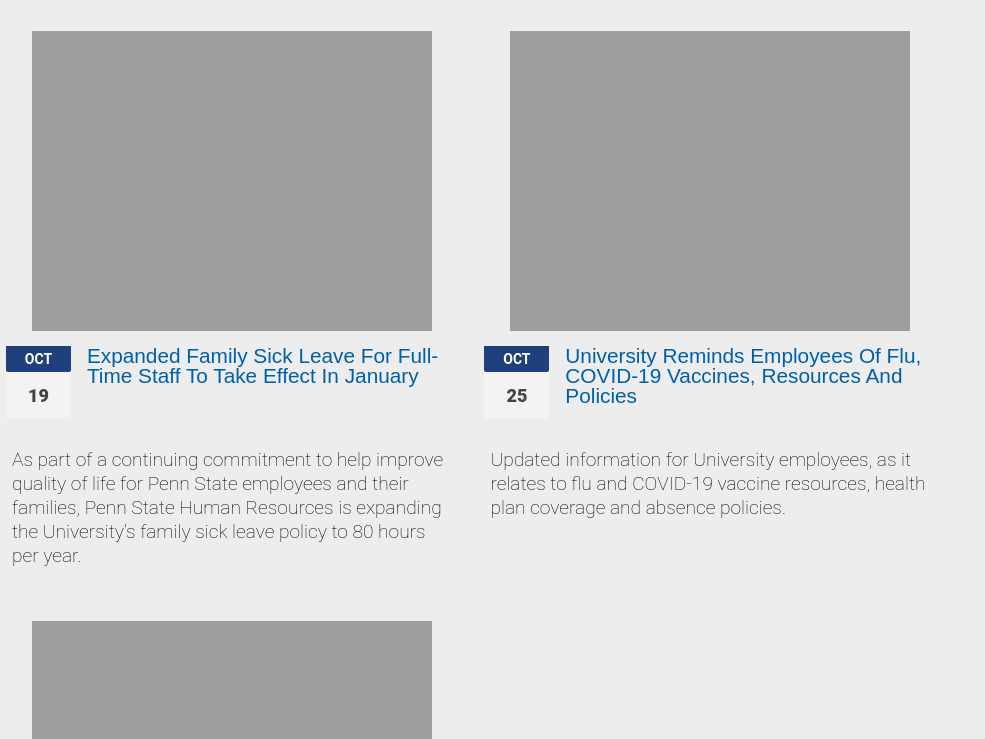
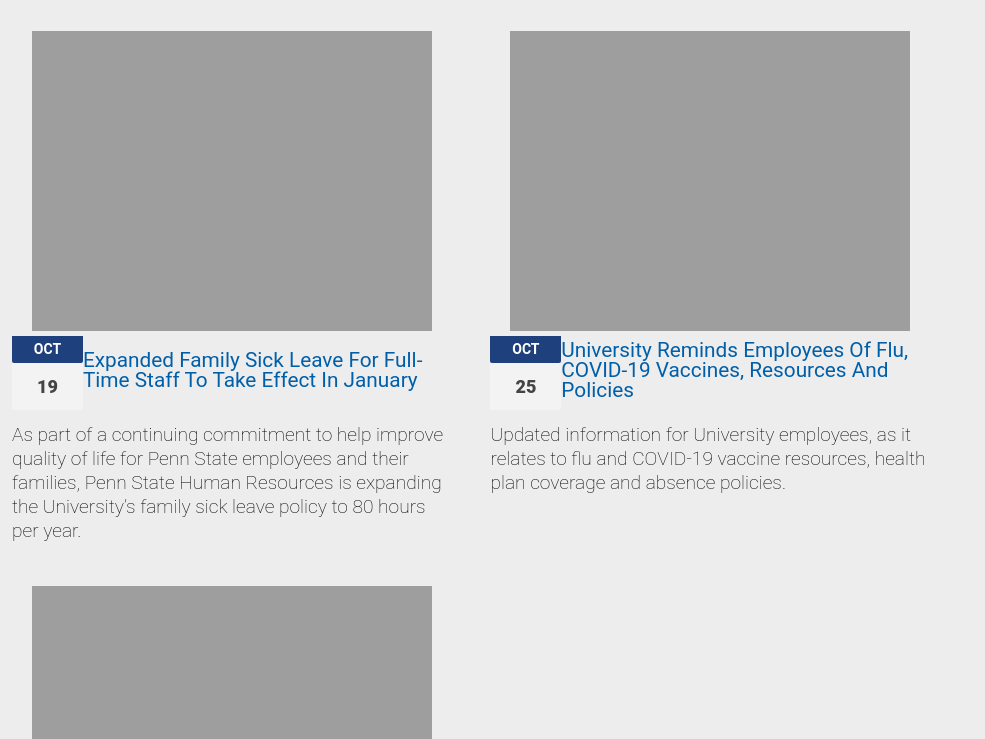
Before and after one commit to nihaojingting/project-2, a website with bundled scripts: page index.html in a window 1280 px wide. Shown: the part 61-800 px from the top of the page, without its empty margins (0-985 px from the left). Built offline with nearby package versions, Linux system fonts and the light colour scheme.

Commit message:
final changes?

```diff
--- a/src/PolarisChip.js
+++ b/src/PolarisChip.js
@@ -1,333 +1,142 @@
 import { LitElement, html, css } from 'lit';
-
 import "./date-chip.js";
-
-
 
 export class PolarisChip extends LitElement {
 
   static get properties() {
-
     return {
-
       name: { type: String },
-
       link: { type: String },
-
       active: { type: Boolean, reflect: true },
-
       imageSrc: { type: String },
-
       header: { type: String },
-
       desc: { type: String },
-
       date: { type: String },
-
     };
-
   }
 
-
-
   static get styles() {
-
     return css`
-
       :host {
-
         display: inline-flex;
-
         margin: 12px;
-
-        max-width: 300px;
-
+        max-width: 450px;
         flex-direction: column;
-
       }
 
-
-
-      :host {
-
-        display: inline-flex;
-
-        margin: 12px;
-
-        max-width: 450px;
-
+      .cardcontainer {
+        display: flex;
         flex-direction: column;
-
+        float: left;
+        box-sizing: border-box;
+        font-family: 'Roboto', sans-serif;
+        margin-right: 10px;
+        line-height: 20px;
+        gap: 0px;
       }
 
-
-
-      .cardcontainer {
-
-        display: flex;
-
-        flex-direction: column;
-
-        float: left;
-
-        box-sizing: border-box;
-
-        font-family: 'Roboto', sans-serif;
-
-        margin-right: 10px;
-
-        line-height: 20px;
-
-        gap: 0px;
-
+      a.chip {
+        position: relative;
+        display: block;
+        cursor: pointer;
+        font-weight: bold;
+        text-decoration: none;
+        padding: 0;
+        font-size: 16px;
       }
 
-
-
-      a.chip {
-
-        position: relative;
-
-        display: block;
-
-        cursor: pointer;
-
+      a.chip::before {
+        content: '';
+        position: absolute;
+        top: 0; left: 0;
+        width: 100%;
+        height: 100%;
+        background-color: rgba(30, 64, 124, 0.35);
+        opacity: 0;
       }
 
-
-
-      a.chip::before {
-
-        content: '';
-
-        position: absolute;
-
-        top: 0;
-
-        left: 0;
-
-        width: 100%;
-
-        height: 100%;
-
-        background-color: rgba(30, 64, 124, 0.35);
-
-        opacity: 0;
-
+      a.chip:hover::before {
+        opacity: 1;
       }
 
-
-
-      a.chip:hover::before {
-
-        opacity: 1;
-
+      a.chip img {
+        max-width: 450px;
+        height: auto;
       }
 
-
-
-      a.chip img {
-
-        max-width: 450px;
-
-        height: auto;
-
-      }
-
-
-
-      a.chip {
-
-        font-weight: bold;
-
-        text-decoration: none;
-
-        padding: 0px 0px;
-
-        font-size: 16px;
-
-      }
-
-
-
-      .imagecontainer {
-
+      .imagecontainer, .headercontainer {
         display: flex;
-
-        flex-wrap: wrap;
-
         justify-content: center;
-
         align-items: center;
-
-      }
-
-
-
-      @media (max-width: 768px) {
-
-        .cardcontainer {
-
-          flex-direction: column;
-
-        }
-
-      }
-
-
-
-      .headercontainer {
-
-        display: flex;
-
-        margin: 10px 0;
-
-        align-items: stretch;
-
-        gap: 10px;
-
       }
 
       h3 {
-
         font-size: 20.8px;
-
-        font-family: sans-serif;
-
-        margin-block-start: 0em;
-
-        margin-block-end: 0em;
-
+        margin: 0;
         font-weight: 400;
-
-
-
       }
 
-
-
       .cardheader {
-
         color: rgb(0, 95, 169);
-
-        text-decoration-line: none;
-
-        text-decoration-style: solid;
-
+        text-decoration: none;
       }
 
-
-
       .descriptioncontainer {
-
-        padding-left: -2px;
-
-        padding-right: 1px;
-
-        padding-top: 0em;
-
-        padding-bottom: 10px;
-
+        padding: 0 -2px 10px 1px;
         line-height: 24px;
-
-        margin-top: 0px;
-
       }
 
-
-
       .description {
-
         font-family: 'Roboto', sans-serif;
-
         font-size: 19.2px;
-
         color: #000;
-
         font-weight: 150;
-
       }
 
+      @media (max-width: 768px) {
+        .cardcontainer {
+          flex-direction: column;
+        }
+      }
     `;
-
   }
 
-
-
   constructor() {
-
     super();
-
     this.name = '';
-
     this.link = '';
-
     this.imageSrc = '';
-
     this.header = '';
-
     this.desc = '';
-
     this.date = '';
-
   }
 
-
-
   render() {
-
     return html`
-
       <div class="cardcontainer">
-
         <!-- image container -->
-
         <div class="imagecontainer">
-
           <a class="chip" href="${this.link}" target="_blank">
-
             <img src="${this.imageSrc}" alt="${this.name}">
-
             <slot>${this.name}</slot>
-
           </a>
-
         </div>
-
         <!-- date chip / heading -->
-
         <div class="headercontainer">
-
           <date-chip date="${this.date}"></date-chip>
-
           <h3>
-
             <a class="cardheader" href="${this.link}" target="_blank">
-
               <slot>${this.header}</slot>
-
             </a>
-
           </h3>
-
         </div>
-
         <!-- desc -->
-
         <div class="descriptioncontainer">
-
           <p class="description">
-
             <slot>${this.desc}</slot>
-
           </p>
-
         </div>
-
       </div>
-
     `;
-
   }
-
 }
--- a/src/date-chip.js
+++ b/src/date-chip.js
@@ -1,217 +1,83 @@
 import { LitElement, html, css } from 'lit';
 
-
-
 export class DateChip extends LitElement {
-
-
-
   static get properties() {
-
-
-
     return {
-
       date: { type: String },
-
       month: { type: String },
-
       day: { type: Number }
-
     };
-
   }
 
-
-
   static get styles() {
-
-
-
     return css`
-
-
-
       :host {
-
         display: block;
-
       }
-
-
-
       .container {
-
         display: flex;
-
         flex-direction: column;
-
-        float: left;
-
         box-sizing: border-box;
-
         font-family: 'Roboto', sans-serif;
-
         width: 100%;
-
         height: 100%;
-
-        margin-right: 10px;
-
-        margin-top: 0em;
-
-        margin-left: -6px;
-
+        margin: 0 10px -6px 0;
         line-height: 24px;
-
         text-align: center;
-
       }
-
-
-
+      .month, .day {
+        background-clip: border-box;
+        background-origin: padding-box;
+        background-size: auto;
+        border-radius: 0 0 2px 2px;
+        padding: 2px 10px;
+      }
       .month {
-
         background-color: #1E407C;
-
-        background-clip: border-box;
-
-        background-origin: padding-box;
-
-        background-size: auto;
-
-        border-bottom-left-radius: 2px;
-
-        border-bottom-right-radius: 2px;
-
-        border-top-left-radius: 0px;
-
-        border-top-right-radius: 0px;
-
         color: white;
-
         font-size: 14px;
-
         font-weight: 700;
-
         line-height: 23.04px;
-
-        padding-left: 10px;
-
-        padding-right: 10px;
-
-        padding-top: 2px;
-
-        padding-bottom: 1px;
-
         text-transform: uppercase;
-
       }
-
-
-
       .day {
-
         background-color: #f3f3f3;
-
-        background-clip: border-box;
-
-        background-origin: padding-box;
-
-        background-size: auto;
-
-        border-bottom-left-radius: 2px;
-
-        border-bottom-right-radius: 2px;
-
-        border-top-left-radius: 0px;
-
-        border-top-right-radius: 0px;
-
         color: #444444;
-
         font-size: 18px;
-
         font-weight: 900;
-
         line-height: 27px;
-
-        padding-left: 20px;
-
-        padding-right: 20px;
-
-        padding-top: 10px;
-
-        padding-bottom: 10px;
-
+        padding: 10px 20px;
       }
-
     `;
-
   }
 
-
-
   constructor() {
-
     super();
-
     this.date = '01/01/2001'
-
     this.month = 'Jan';
-
     this.day = 1;
-
   }
 
-
-
   dateToMonth() {
-
-    var inputDate = new Date(this.date);
-
-    this.month = inputDate.toLocaleDateString('en-us', { month:"short" });
-
+    const inputDate = new Date(this.date);
+    this.month = inputDate.toLocaleDateString('en-us', { month: "short" });
   }
 
-
-
   dateToDay() {
-
-    var inputDate = new Date(this.date);
-
-    this.day = inputDate.toLocaleDateString('en-us', { day:"numeric" });
-
+    const inputDate = new Date(this.date);
+    this.day = inputDate.toLocaleDateString('en-us', { day: "numeric" });
   }
 
-
-
   render() {
-
-
-
     this.dateToMonth();
-
     this.dateToDay();
-
     return html`
-
-
-
-    <div class="container">
-
-      <span class="month">${this.month}</span>
-
-      <span class="day">${this.day}</span>
-
-    </div>
-
+      <div class="container">
+        <span class="month">${this.month}</span>
+        <span class="day">${this.day}</span>
+      </div>
     `;
-
   }
-
 }
 
-
-
 customElements.define('date-chip', DateChip);
```
Also changed, not shown: index.html (+20 -42 lines), 1 other file. Lines whose indentation alone changed are shown as unchanged.
